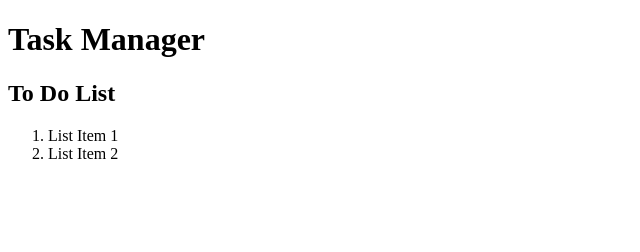
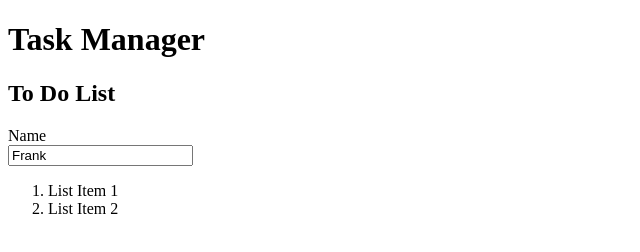
Before and after one commit to Astallings1/Group7Project, a plain HTML site: page index.html in a window 1280 px wide. Shown: the whole page, without its empty margins (0-640 px from the left). Drawn offline with Linux system fonts and the light colour scheme.

Commit message:
Linked index.html to style.css

```diff
--- a/index.html
+++ b/index.html
@@ -1,8 +1,17 @@
 <!DOCTYPE html>
-
+<head>
+    <link href="style.css" type="text/css" rel="stylesheet">
+  </head>
 <h1>Task Manager</h1>
 <h2>To Do List</h2>
+
+
 <body>
+
+<form>
+	<label for="name">Name</label><br />
+	<input name="name" type="text" value="Frank" /> <br />
+</form>
 <ol>
 	<li>List Item 1</li>
 	<li>List Item 2</li>
```
